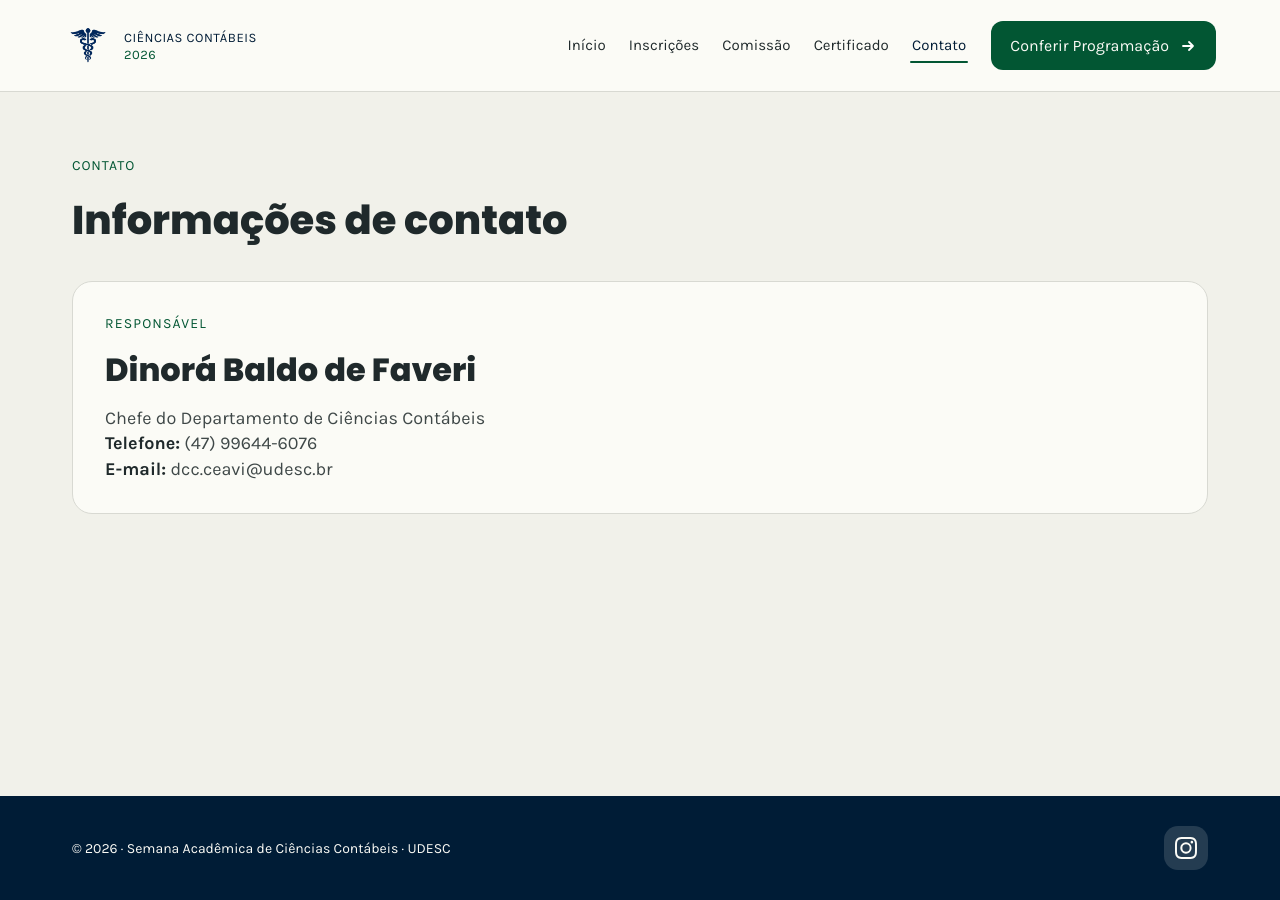
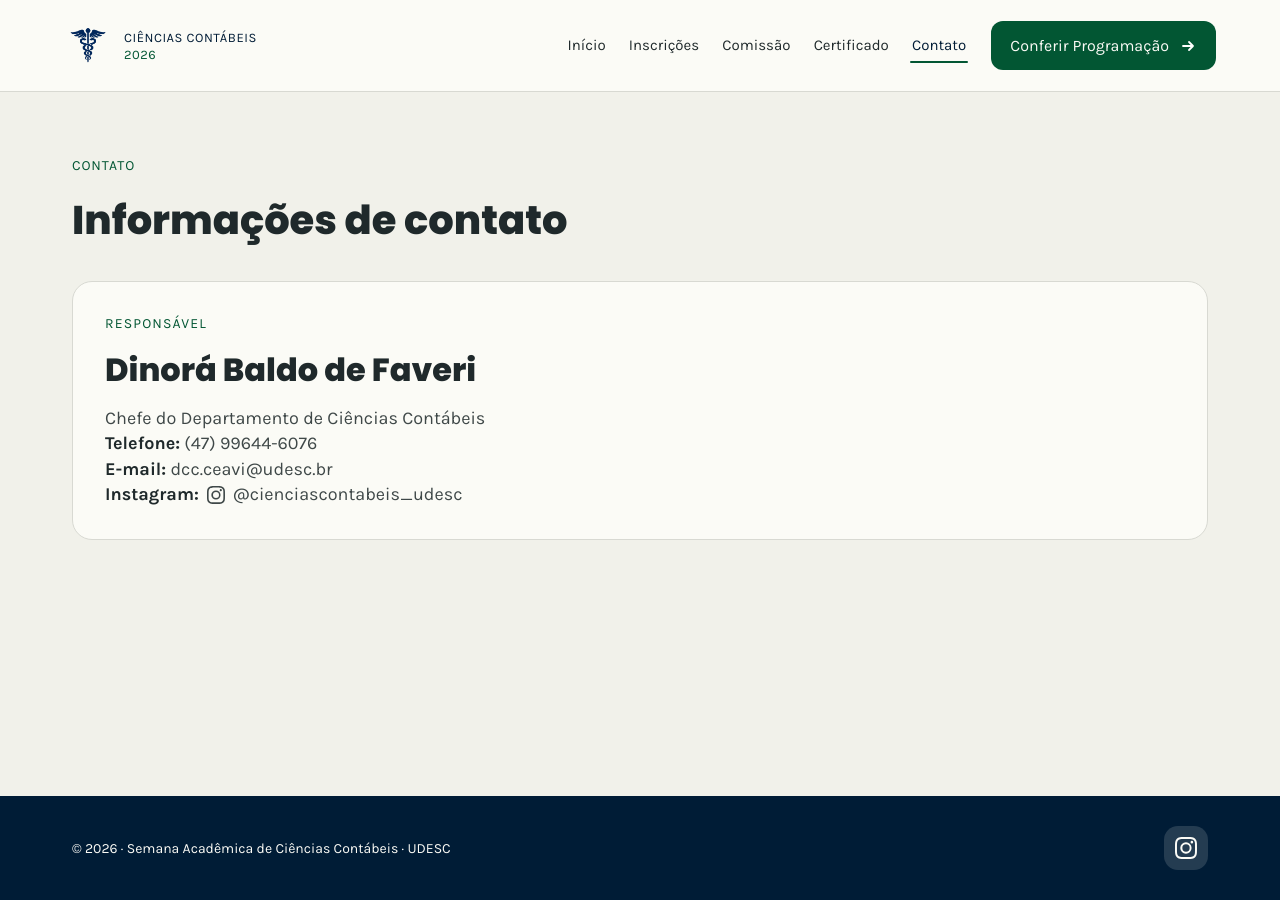
Before and after one commit to semanaacademicacontabeis/semanaacademicacontabeis.github.io, a Jekyll site: the page built from contato.html, in a window 1280 px wide. Built offline with Jekyll 4.4.1, drawn with Linux system fonts in a browser that asks for light colours.

Commit message:
Adiciona Instagram ao contato

```diff
--- a/assets/css/style.scss
+++ b/assets/css/style.scss
@@ -1069,6 +1069,22 @@ b {
   font-weight: 700;
 }
 
+.contact-details__instagram,
+.contact-details__instagram a {
+  display: flex;
+  align-items: center;
+  gap: 8px;
+}
+
+.contact-details__instagram-icon {
+  width: 18px;
+  height: 18px;
+  flex: 0 0 18px;
+  background: currentColor;
+  -webkit-mask: url("../images/instagram.svg") center / contain no-repeat;
+  mask: url("../images/instagram.svg") center / contain no-repeat;
+}
+
 .status-panel h3 {
   font-size: 32px;
 }
--- a/contato.html
+++ b/contato.html
@@ -19,6 +19,13 @@ permalink: /contato/
         <p>Chefe do Departamento de Ciências Contábeis</p>
         <p><strong>Telefone:</strong> <a href="tel:+5547996446076">(47) 99644-6076</a></p>
         <p><strong>E-mail:</strong> <a href="mailto:dcc.ceavi@udesc.br">dcc.ceavi@udesc.br</a></p>
+        <p class="contact-details__instagram">
+          <strong>Instagram:</strong>
+          <a href="https://www.instagram.com/cienciascontabeis_udesc/" target="_blank" rel="noopener noreferrer">
+            <span class="contact-details__instagram-icon" aria-hidden="true"></span>
+            <span>@cienciascontabeis_udesc</span>
+          </a>
+        </p>
       </div>
     </div>
   </div>
```
